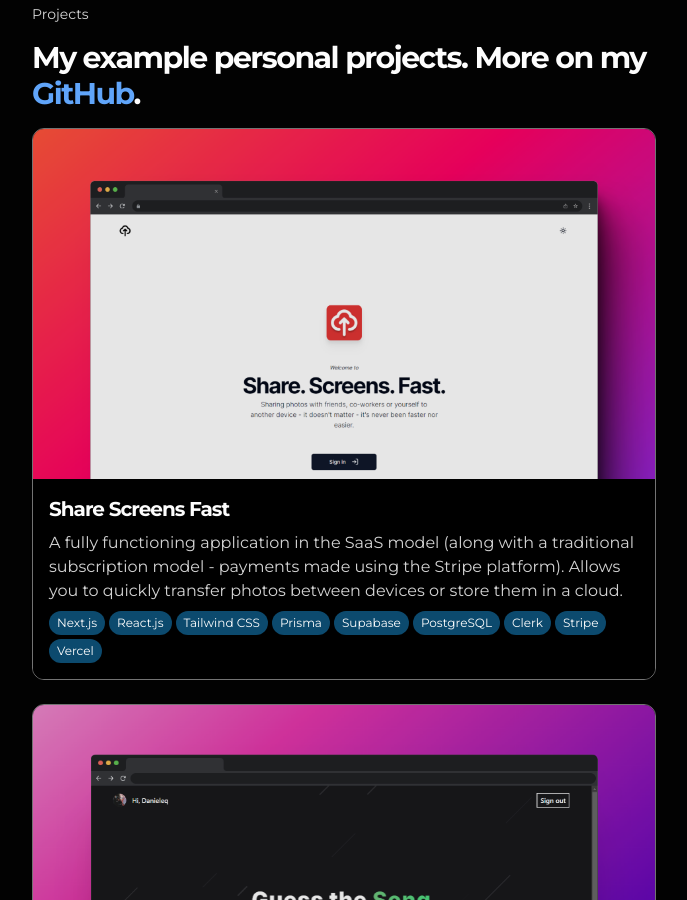
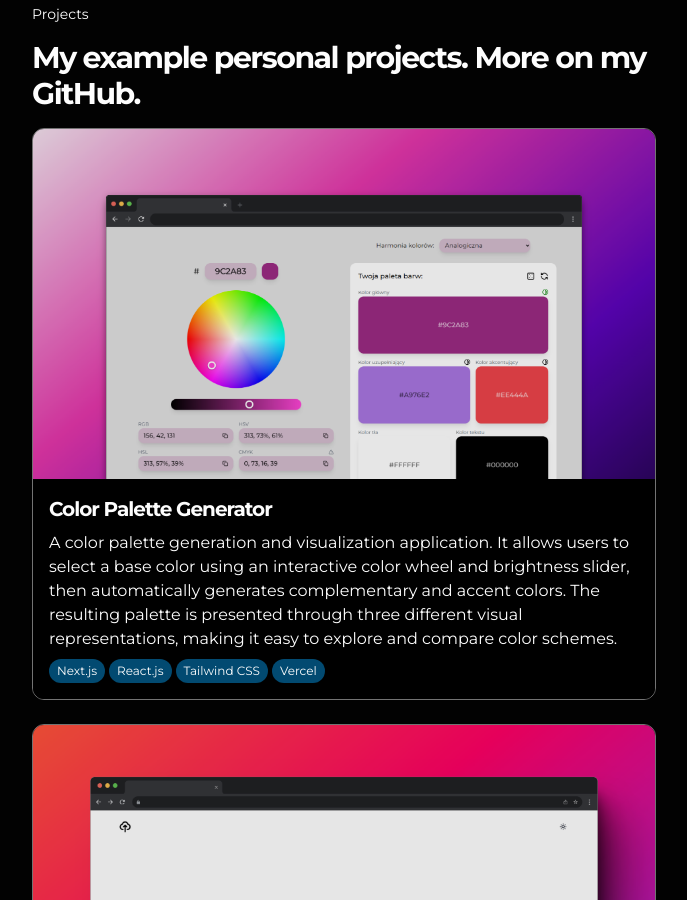
Before and after one commit to daniolsk/daniolsk.github.io, a Next.js app: page / in a window 1280 px wide. Shown: the part 960-1860 px from the top of the page, without its empty margins (544-1231 px from the left). Built offline with nearby package versions, Linux system fonts and the light colour scheme.

Commit message:
Update dependencies and add new app to projects

```diff
--- a/postcss.config.js
+++ b/postcss.config.js
@@ -1,6 +1,5 @@
 module.exports = {
   plugins: {
-    tailwindcss: {},
-    autoprefixer: {},
+    '@tailwindcss/postcss': {},
   },
 }
--- a/src/app/globals.css
+++ b/src/app/globals.css
@@ -1,6 +1,4 @@
-@tailwind base;
-@tailwind components;
-@tailwind utilities;
+@import "tailwindcss";
 
 :root {
   color-scheme: dark;
--- a/src/components/Projects/Projects.tsx
+++ b/src/components/Projects/Projects.tsx
@@ -16,6 +16,35 @@
         .
       </h1>
       <div className="flex flex-col gap-6">
+         <Link
+          href="https://color-palette-generator-daniel-sk.vercel.app/"
+          target="_blank"
+          className="group relative flex flex-col justify-end overflow-hidden rounded-xl border-[1px] border-neutral-500 transition-all duration-200 ease-out hover:border-neutral-400"
+        >
+          <div className="aspect-video w-full bg-[url('/cpg.png')] bg-[length:102%] bg-top brightness-[0.9] transition-all duration-200 ease-out group-hover:bg-[length:106%] group-hover:brightness-100"></div>
+          <div className="bg-black p-4 transition-all duration-200 ease-out group-hover:bg-[#0c0c0c]">
+            <h1 className="mb-2 text-xl font-bold tracking-tighter">
+              Color Palette Generator
+            </h1>
+            <h3 className="mb-2  text-neutral-300">
+              A color palette generation and visualization application. It allows users to select a base color using an interactive color wheel and brightness slider, then automatically generates complementary and accent colors. The resulting palette is presented through three different visual representations, making it easy to explore and compare color schemes.
+            </h3>
+            <div className="flex flex-wrap gap-1">
+              <div className="flex items-center justify-center rounded-full bg-sky-900 px-2 py-1 text-xs">
+                Next.js
+              </div>
+              <div className="flex items-center justify-center rounded-full bg-sky-900 px-2 py-1 text-xs">
+                React.js
+              </div>
+              <div className="flex items-center justify-center rounded-full bg-sky-900 px-2 py-1 text-xs">
+                Tailwind CSS
+              </div>
+              <div className="flex items-center justify-center rounded-full bg-sky-900 px-2 py-1 text-xs">
+                Vercel
+              </div>
+            </div>
+          </div>
+        </Link>
         <Link
           href="https://share-screens-fast.vercel.app/"
           target="_blank"
```
Also changed, not shown: package.json (+22 -21 lines), tsconfig.json (+14 -5 lines), public/cpg.png (added), 1 other file (tests, documents, lock files or other folders).
